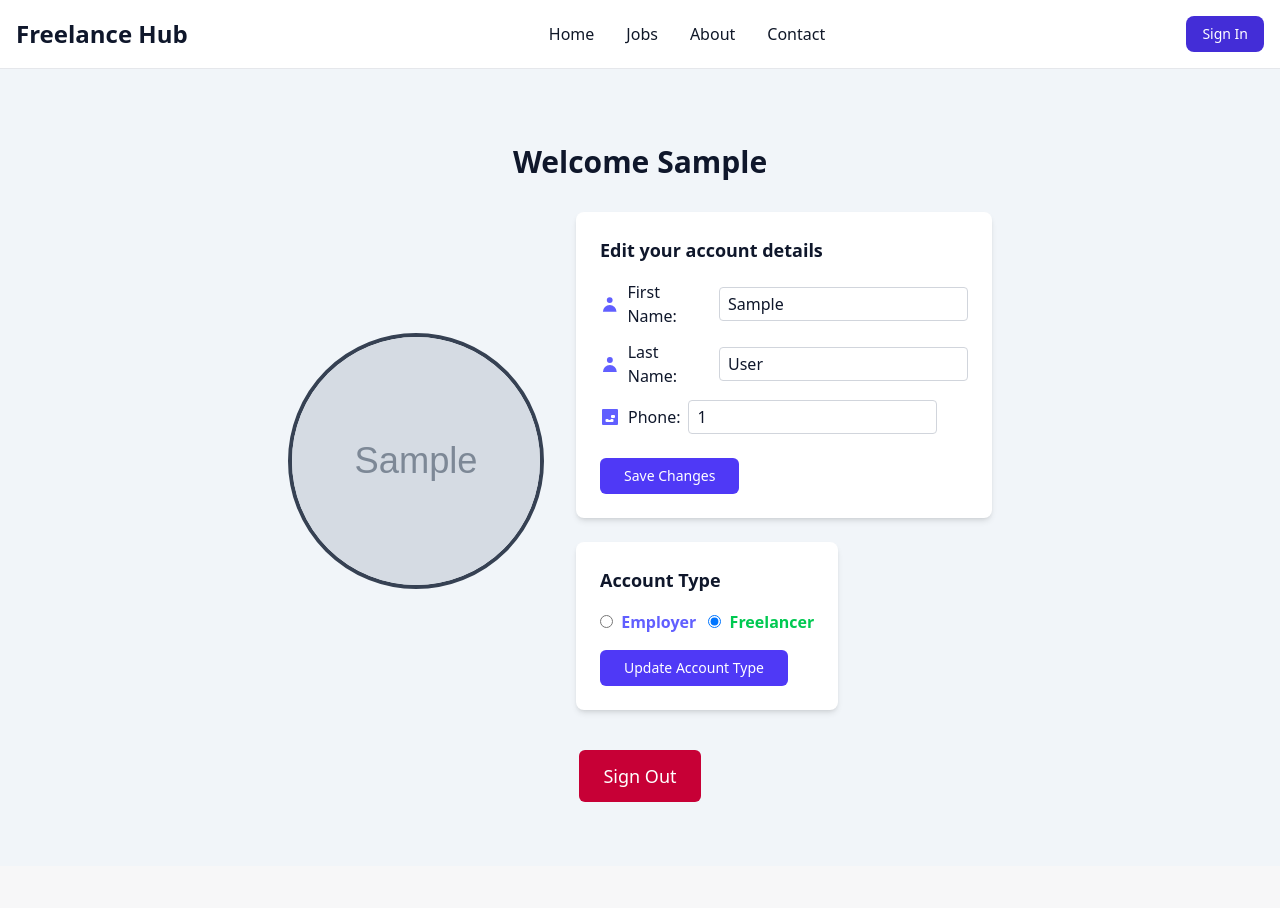
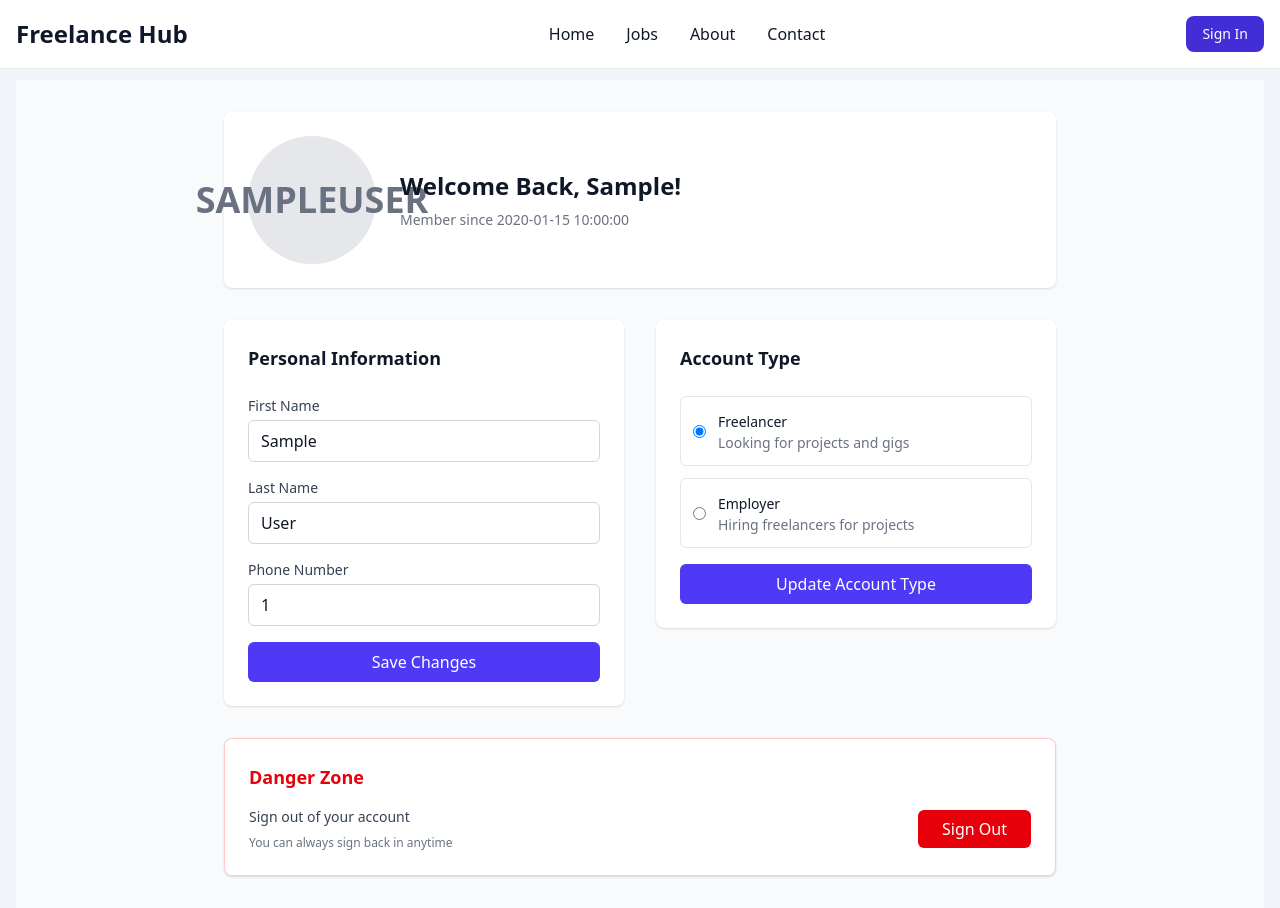
Before and after one commit to kristianhnielsen/web-dev-exam, a Flask app: template templates/account.html in a window 1280 px wide. Before the commit the page ends 802 px from the top, so only its background shows below. Run offline with Flask 3, Linux system fonts and the light colour scheme; the visitor is signed in with stand-in values (Sample User, id 1); the template is opened without the code that fills it: most values are stand-ins (such as "Sample title", 1, 10 or a date in 2020); grey boxes marked "Sample" are stand-in pictures; parts of the project's set-up code (start-up, migrations or seed data) failed here and were passed over.

Commit message:
Refactor account settings page layout and improve user experience with updated styles and structure

```diff
--- a/templates/account.html
+++ b/templates/account.html
@@ -1,132 +1,132 @@
-{% extends "base.html" %} {% block title %}Available Job Postings - Freelancer
-Hub{% endblock %} {% block head_styles %} {% endblock %} {% block content %}
+{% extends "base.html" %} {% block title %}Account Settings - Freelancer Hub{%
+endblock %} {% block head_styles %}{% endblock %} {% block content %}
 
+<section class="min-h-screen bg-gray-50 dark:bg-gray-900">
+  <div class="max-w-4xl mx-auto px-4 sm:px-6 lg:px-8 py-8">
+    <!-- Welcome Section -->
+    <header class="bg-white dark:bg-gray-800 rounded-lg shadow-sm p-6 mb-8">
+      <div class="flex flex-col md:flex-row md:items-center md:space-x-6">
+        <figure class="flex-shrink-0 mb-6 md:mb-0">
+          <div
+            class="w-32 h-32 bg-gray-200 dark:bg-gray-700 rounded-full flex items-center justify-center mx-auto md:mx-0"
+            aria-label="User initials"
+          >
+            <span
+              class="text-gray-500 uppercase dark:text-gray-300 text-4xl font-bold"
+            >
+              {{ user_data.first_name[0] }}{{ user_data.last_name[0] }}
+            </span>
+          </div>
+        </figure>
+        <div class="text-center md:text-left">
+          <h1
+            class="text-2xl font-bold text-gray-900 capitalize dark:text-white mb-2"
+          >
+            Welcome back, {{ user_data.first_name }}!
+          </h1>
+
+          <p class="text-sm text-gray-500 dark:text-gray-400">
+            Member since {{ user_data.created_at }}
+          </p>
+        </div>
+      </div>
+    </header>
+
+    <div class="grid grid-cols-1 lg:grid-cols-2 gap-8">
+      <!-- Personal Information -->
       <section
-  class="bg-slate-100 text-slate-900 dark:bg-gray-900 dark:text-white py-16"
+        class="bg-white dark:bg-gray-800 rounded-lg shadow-sm p-6"
+        aria-labelledby="personal-info-heading"
       >
-  <div class="max-w-screen-md mx-auto px-4 sm:px-6 lg:px-8">
-    <h1 class="flex justify-center items-center text-3xl font-bold mb-8">
-      Welcome {{ user_data.first_name }}
-    </h1>
-    <div class="flex justify-center items-center gap-8">
-      <img
-        src="{{ image_url }}"
-        alt="{{ user_data.first_name }} {{ user_data.last_name }}"
-        class="w-64 h-64 rounded-full border-4 border-gray-700 object-cover"
-      />
-      <div class="flex flex-col justify-center items-start">
+        <h2
+          id="personal-info-heading"
+          class="text-lg font-semibold text-gray-900 dark:text-white mb-6"
+        >
+          Personal Information
+        </h2>
         <form
+          class="space-y-4"
           method="POST"
           action="{{ url_for('edit_account') }}"
-          class="w-full"
         >
-          <div
-            class="bg-white text-slate-900 rounded-lg p-6 shadow-md dark:bg-gray-800 dark:text-white"
+          <div>
+            <label
+              for="first_name"
+              class="block text-sm font-medium text-gray-700 dark:text-gray-200 mb-1"
             >
-            <h2 class="mt-0 font-semibold text-lg mb-4">
-              Edit your account details
-            </h2>
-            <ul class="space-y-3">
-              <li class="flex items-center">
-                <svg
-                  class="w-5 h-5 mr-2 text-indigo-500"
-                  fill="currentColor"
-                  viewBox="0 0 20 20"
-                  xmlns="http://www.w3.org/2000/svg"
-                >
-                  <path
-                    fill-rule="evenodd"
-                    d="M10 9a3 3 0 100-6 3 3 0 000 6zm-7 9a7 7 0 1114 0H3z"
-                    clip-rule="evenodd"
-                  ></path>
-                </svg>
-                <label for="first_name" class="font-medium">First Name:</label>
+              First Name
+            </label>
             <input
               type="text"
               id="first_name"
               name="first_name"
               value="{{ user_data.first_name }}"
-                  class="ml-2 rounded border border-gray-300 px-2 py-1 dark:bg-gray-700 dark:text-white"
+              class="w-full px-3 py-2 border border-gray-300 dark:border-gray-600 rounded-md focus:outline-none focus:ring-2 focus:ring-indigo-500 bg-white dark:bg-gray-700 text-gray-900 dark:text-white"
               required
             />
-              </li>
-              <li class="flex items-center">
-                <svg
-                  class="w-5 h-5 mr-2 text-indigo-500"
-                  fill="currentColor"
-                  viewBox="0 0 20 20"
-                  xmlns="http://www.w3.org/2000/svg"
+          </div>
+
+          <div>
+            <label
+              for="last_name"
+              class="block text-sm font-medium text-gray-700 dark:text-gray-200 mb-1"
             >
-                  <path
-                    fill-rule="evenodd"
-                    d="M10 9a3 3 0 100-6 3 3 0 000 6zm-7 9a7 7 0 1114 0H3z"
-                    clip-rule="evenodd"
-                  ></path>
-                </svg>
-                <label for="last_name" class="font-medium">Last Name:</label>
+              Last Name
+            </label>
             <input
               type="text"
               id="last_name"
               name="last_name"
               value="{{ user_data.last_name }}"
-                  class="ml-2 rounded border border-gray-300 px-2 py-1 dark:bg-gray-700 dark:text-white"
+              class="w-full px-3 py-2 border border-gray-300 dark:border-gray-600 rounded-md focus:outline-none focus:ring-2 focus:ring-indigo-500 bg-white dark:bg-gray-700 text-gray-900 dark:text-white"
               required
             />
-              </li>
-              <li class="flex items-center">
-                <svg
-                  class="w-5 h-5 mr-2 text-indigo-500"
-                  fill="currentColor"
-                  viewBox="0 0 20 20"
-                  xmlns="http://www.w3.org/2000/svg"
+          </div>
+
+          <div>
+            <label
+              for="phone_number"
+              class="block text-sm font-medium text-gray-700 dark:text-gray-200 mb-1"
             >
-                  <path
-                    d="M2 3a1 1 0 011-1h14a1 1 0 011 1v14a1 1 0 01-1 1H3a1 1 0 01-1-1V3zM9.5 13a1.5 1.5 0 110-3 1.5 1.5 0 010 3zm-3-1a1 1 0 00-1 1v1a1 1 0 001 1h6a1 1 0 001-1v-1a1 1 0 00-1-1h-6zM12 8a1 1 0 00-1 1v1a1 1 0 001 1h2a1 1 0 001-1v-1a1 1 0 00-1-1h-2z"
-                  ></path>
-                </svg>
-                <label for="phone_number" class="font-medium">Phone:</label>
+              Phone Number
+            </label>
             <input
-                  type="text"
+              type="tel"
               id="phone_number"
               name="phone_number"
               value="{{ user_data.phone_number }}"
-                  class="ml-2 rounded border border-gray-300 px-2 py-1 dark:bg-gray-700 dark:text-white"
+              class="w-full px-3 py-2 border border-gray-300 dark:border-gray-600 rounded-md focus:outline-none focus:ring-2 focus:ring-indigo-500 bg-white dark:bg-gray-700 text-gray-900 dark:text-white"
             />
-              </li>
-            </ul>
-            <div class="mt-6">
+          </div>
+
           <button
             type="submit"
-                class="text-white bg-indigo-600 hover:bg-indigo-700 focus:ring-4 focus:outline-none focus:ring-indigo-300 font-medium rounded-md text-sm px-6 py-2 text-center dark:bg-indigo-500 dark:hover:bg-indigo-600 dark:focus:ring-indigo-800"
+            class="w-full bg-indigo-600 hover:bg-indigo-700 focus:ring-4 focus:outline-none focus:ring-indigo-300 dark:bg-indigo-600 dark:hover:bg-indigo-700 dark:focus:ring-indigo-800 text-white py-2 px-4 rounded-md font-medium"
           >
             Save Changes
           </button>
-            </div>
-          </div>
         </form>
+      </section>
 
-        <div
-          class="bg-white text-slate-900 rounded-lg p-6 mt-6 shadow-md dark:bg-gray-800 dark:text-white"
+      <!-- Account Type -->
+      <section class="space-y-6" aria-labelledby="account-type-heading">
+        <div class="bg-white dark:bg-gray-800 rounded-lg shadow-sm p-6">
+          <h2
+            id="account-type-heading"
+            class="text-lg font-semibold text-gray-900 dark:text-white mb-6"
           >
-          <h2 class="font-semibold text-lg mb-4">Account Type</h2>
-          <form method="POST" action="{{ url_for('edit_account_type') }}">
-            <p>
-              <label class="mr-2">
-                <input
-                  type="radio"
-                  name="is_employer"
-                  value="true"
-                  {%
-                  if
-                  user_data.is_employer
-                  %}checked{%
-                  endif
-                  %}
-                  class="mr-1"
-                />
-                <span class="text-indigo-500 font-semibold">Employer</span>
-              </label>
-              <label>
+            Account Type
+          </h2>
+          <form
+            class="space-y-4"
+            method="POST"
+            action="{{ url_for('edit_account_type') }}"
+          >
+            <fieldset class="space-y-3">
+              <legend class="sr-only">Choose account type</legend>
+              <label
+                class="flex items-center p-3 border border-gray-200 dark:border-gray-700 rounded-md hover:bg-gray-50 dark:hover:bg-gray-700 cursor-pointer"
+              >
                 <input
                   type="radio"
                   name="is_employer"
@@ -138,28 +138,89 @@ Hub{% endblock %} {% block head_styles %} {% endblock %} {% block content %}
                   %}checked{%
                   endif
                   %}
-                  class="mr-1"
+                  class="text-indigo-600 focus:ring-indigo-500"
                 />
-                <span class="text-green-500 font-semibold">Freelancer</span>
+                <div class="ml-3">
+                  <span
+                    class="text-sm font-medium text-gray-900 dark:text-white"
+                  >
+                    Freelancer
+                  </span>
+                  <span class="text-sm text-gray-500 dark:text-gray-400 block">
+                    Looking for projects and gigs
+                  </span>
+                </div>
               </label>
-            </p>
+
+              <label
+                class="flex items-center p-3 border border-gray-200 dark:border-gray-700 rounded-md hover:bg-gray-50 dark:hover:bg-gray-700 cursor-pointer"
+              >
+                <input
+                  type="radio"
+                  name="is_employer"
+                  value="true"
+                  {%
+                  if
+                  user_data.is_employer
+                  %}checked{%
+                  endif
+                  %}
+                  class="text-indigo-600 focus:ring-indigo-500"
+                />
+                <div class="ml-3">
+                  <span
+                    class="text-sm font-medium text-gray-900 dark:text-white"
+                  >
+                    Employer
+                  </span>
+                  <span class="text-sm text-gray-500 dark:text-gray-400 block">
+                    Hiring freelancers for projects
+                  </span>
+                </div>
+              </label>
+            </fieldset>
+
             <button
               type="submit"
-              class="mt-4 text-white bg-indigo-600 hover:bg-indigo-700 focus:ring-4 focus:outline-none focus:ring-indigo-300 font-medium rounded-md text-sm px-6 py-2 text-center dark:bg-indigo-500 dark:hover:bg-indigo-600 dark:focus:ring-indigo-800"
+              class="w-full bg-indigo-600 hover:bg-indigo-700 focus:ring-4 focus:outline-none focus:ring-indigo-300 dark:bg-indigo-600 dark:hover:bg-indigo-700 dark:focus:ring-indigo-800 text-white py-2 px-4 rounded-md font-medium"
             >
               Update Account Type
             </button>
           </form>
         </div>
+      </section>
+    </div>
+
+    <!-- Danger Zone -->
+    <section
+      class="bg-white dark:bg-gray-800 rounded-lg shadow-sm p-6 mt-8 border border-red-200 dark:border-red-400"
+      aria-labelledby="danger-zone-heading"
+    >
+      <h2
+        id="danger-zone-heading"
+        class="text-lg font-semibold text-red-600 dark:text-red-400 mb-4"
+      >
+        Danger Zone
+      </h2>
+      <div class="flex flex-col sm:flex-row sm:items-center sm:justify-between">
+        <div>
+          <p class="text-sm text-gray-700 dark:text-gray-200 mb-2">
+            Sign out of your account
+          </p>
+          <p class="text-xs text-gray-500 dark:text-gray-400">
+            You can always sign back in anytime
+          </p>
+        </div>
+        <div class="mt-4 sm:mt-0 sm:ml-4">
+          <a
+            href="{{ url_for('logout') }}"
+            class="bg-red-600 hover:bg-red-700 dark:bg-red-700 dark:hover:bg-red-800 text-white px-6 py-2 rounded-md font-medium"
+          >
+            Sign Out
+          </a>
         </div>
       </div>
-    <div class="flex justify-center mt-10">
-      <a
-        href="{{ url_for('logout') }}"
-        class="text-white bg-rose-700 hover:bg-rose-800 focus:ring-4 focus:outline-none focus:ring-rose-300 font-medium rounded-md text-lg px-6 py-3 text-center dark:bg-rose-600 dark:hover:bg-rose-700 dark:focus:ring-rose-800 inline-block"
-        >Sign Out</a
-      >
-    </div>
+    </section>
   </div>
 </section>
 
```
Lines whose indentation alone changed are shown as unchanged.
